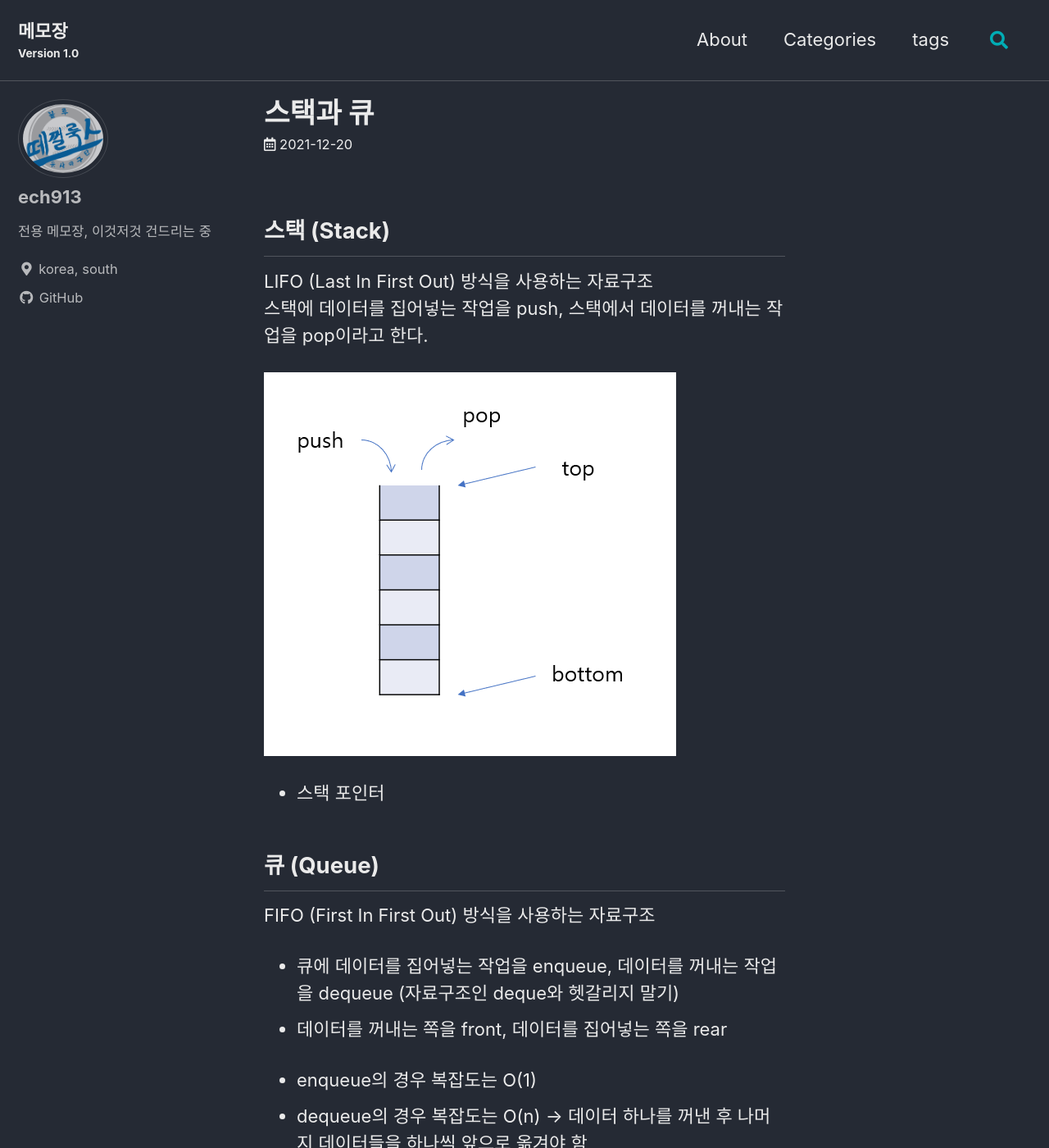
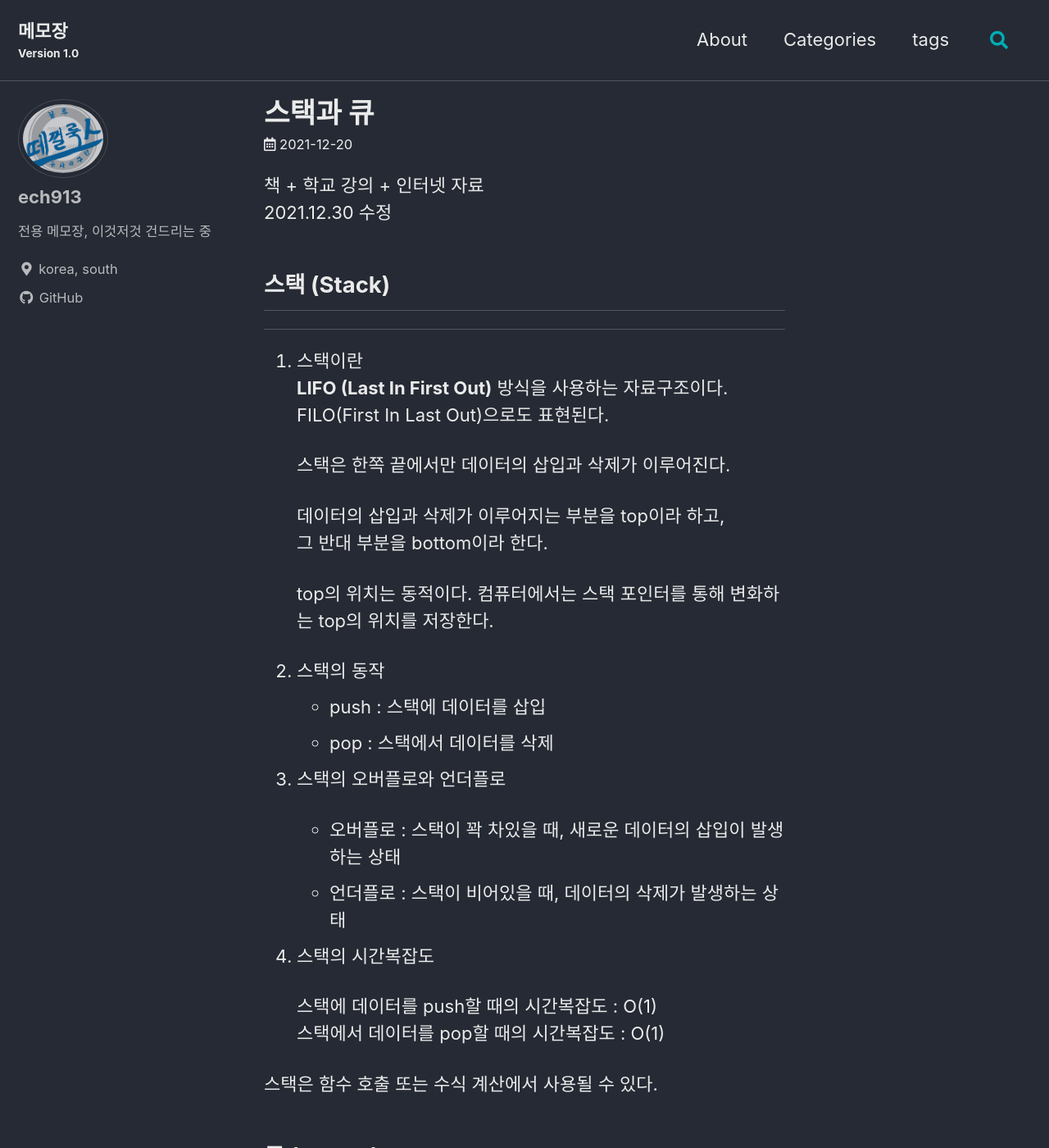
Before and after one commit to chanheelee913/chanheelee913.github.io, a Jekyll site: the page built from _posts/2021-12-20-스택,큐.md, in a window 1280 px wide and 1400 px high. Shown: the whole window at 82% size. Built offline with Jekyll 4.4.1, drawn with Linux system fonts in a browser that asks for light colours; cached includes are drawn as plain includes; comment, search, counter and statistics services are not loaded; some of the changed text lies outside the part shown.

Commit message:
Update 2021-12-20-스택,큐.md

```diff
--- a/_posts/2021-12-20-스택,큐.md
+++ b/_posts/2021-12-20-스택,큐.md
@@ -4,26 +4,75 @@ excerpt: Doit 자료구조와 알고리즘 입문
 category: 자료구조
 ---
 
+책 + 학교 강의 + 인터넷 자료
+2021.12.30 수정
+
 ## 스택 (Stack)
 
-LIFO (Last In First Out) 방식을 사용하는 자료구조
-스택에 데이터를 집어넣는 작업을 push, 스택에서 데이터를 꺼내는 작업을 pop이라고 한다.
+***
 
-![stackImage](/assets/images/pages/2021-12-20-stackNqueue/stack.png)
+1. 스택이란
+    **LIFO (Last In First Out)** 방식을 사용하는 자료구조이다. FILO(First In Last Out)으로도 표현된다.
 
-- 스택 포인터
+    스택은 한쪽 끝에서만 데이터의 삽입과 삭제가 이루어진다.
+
+    데이터의 삽입과 삭제가 이루어지는 부분을 top이라 하고,
+    그 반대 부분을 bottom이라 한다.
+
+    top의 위치는 동적이다. 컴퓨터에서는 스택 포인터를 통해 변화하는 top의 위치를 저장한다.
+
+2. 스택의 동작
+    - push : 스택에 데이터를 삽입
+    - pop : 스택에서 데이터를 삭제
+
+3. 스택의 오버플로와 언더플로
+
+    - 오버플로 : 스택이 꽉 차있을 때, 새로운 데이터의 삽입이 발생하는 상태
+    - 언더플로 : 스택이 비어있을 때, 데이터의 삭제가 발생하는 상태
+
+4. 스택의 시간복잡도
+
+    스택에 데이터를 push할 때의 시간복잡도 : O(1)
+    스택에서 데이터를 pop할 때의 시간복잡도 : O(1)
+
+스택은 함수 호출 또는 수식 계산에서 사용될 수 있다.
 
 ## 큐 (Queue)
 
-FIFO (First In First Out) 방식을 사용하는 자료구조
+***
 
-- 큐에 데이터를 집어넣는 작업을 enqueue, 데이터를 꺼내는 작업을 dequeue (자료구조인 deque와 헷갈리지 말기)
-- 데이터를 꺼내는 쪽을 front, 데이터를 집어넣는 쪽을 rear
+1. 큐의 정의
+    **FIFO (First In First Out)** 방식을 사용하는 자료구조이다.
 
-- enqueue의 경우 복잡도는 O(1)
-- dequeue의 경우 복잡도는 O(n) -> 데이터 하나를 꺼낸 후 나머지 데이터들을 하나씩 앞으로 옮겨야 함
+    데이터를 삽입하는 쪽을 rear, 데이터를 꺼내는 쪽을 front
+
+2. 큐의 동작
+    - enqueue : 큐에 데이터를 집어넣는 작업
+    - dequeue : 큐에서 데이터를 꺼내는 작업 (자료구조인 데크와 발음이 비슷하나 헷갈리지 말자)
+
+3. 큐의 언더플로와 오버플로
+
+    - 오버플로 : 큐가 가득 찬 상태에서 데이터를 삽입할 때 발생
+    - 언더플로 : 큐가 빈 상태에서 데이터를 삭제할 때 발생
+
+4. 큐의 시간복잡도
+    - enqueue : O(1)
+    - dequeue
+        a. 데이터를 자동으로 옮기지 않는 경우 : O(1)
+        b. 데이터를 자동으로 옮기는 경우 : O(n)
+
+***
 
 ## 우선순위 큐(Priority Queue)
 
 enqueue할 때 데이터의 우선순위를 부여한 후
 dequeue할 때 우선순위가 가장 높은 데이터를 꺼낸다
+
+***
+
+## 원형 큐 (Circular Queue)
+
+큐의 단점을 보완하기 위한 자료 구조. (디큐할 때 남은 데이터들을 하나씩 앞으로 이동시켜야 함)
+
+- front : 맨 앞 원소의 인덱스, dequeue될 원소의 위치
+- rear : 맨 끝 원소 다음의 인덱스, enqueue되는 데이터가 저장되는 위치
```
